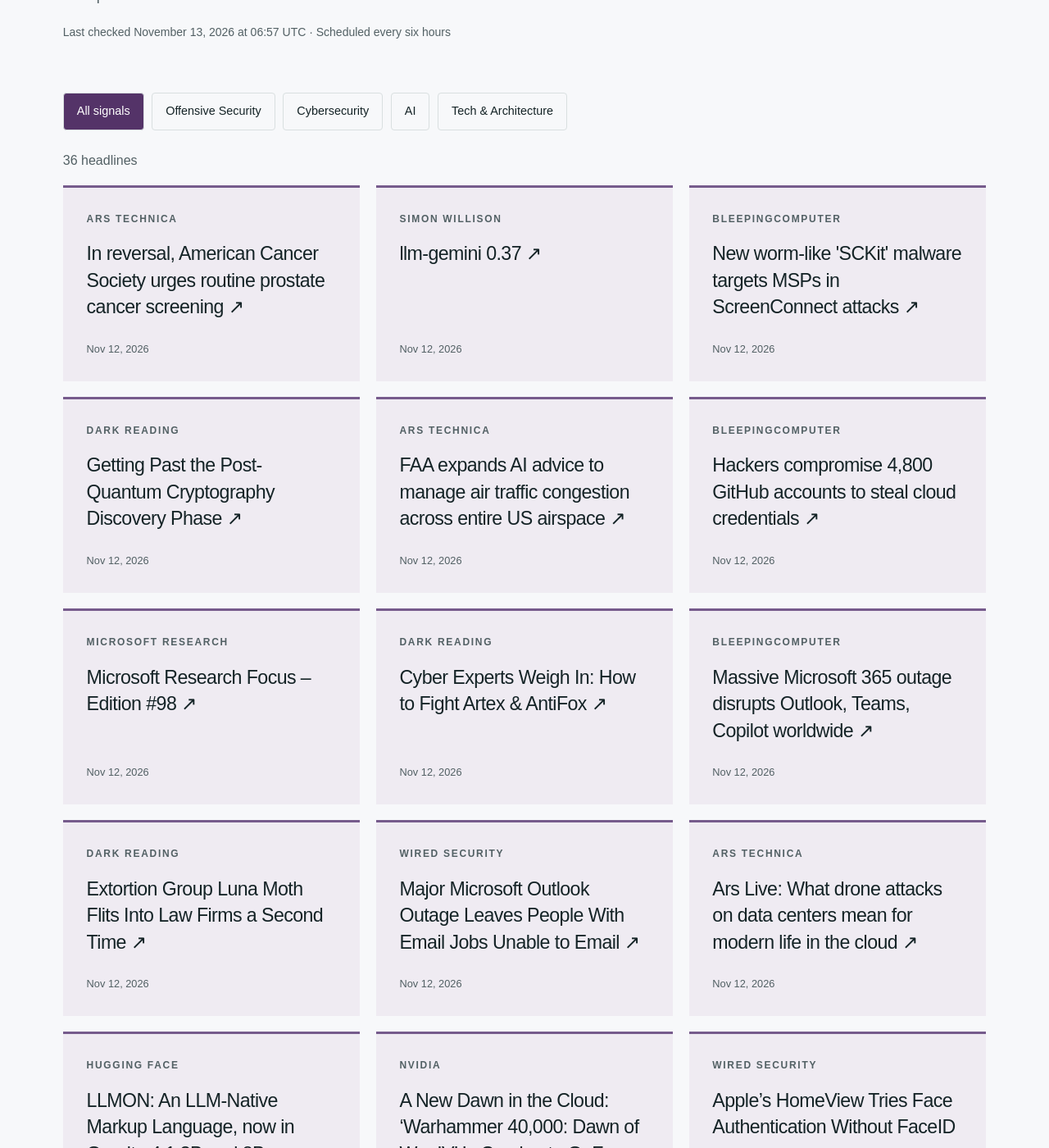
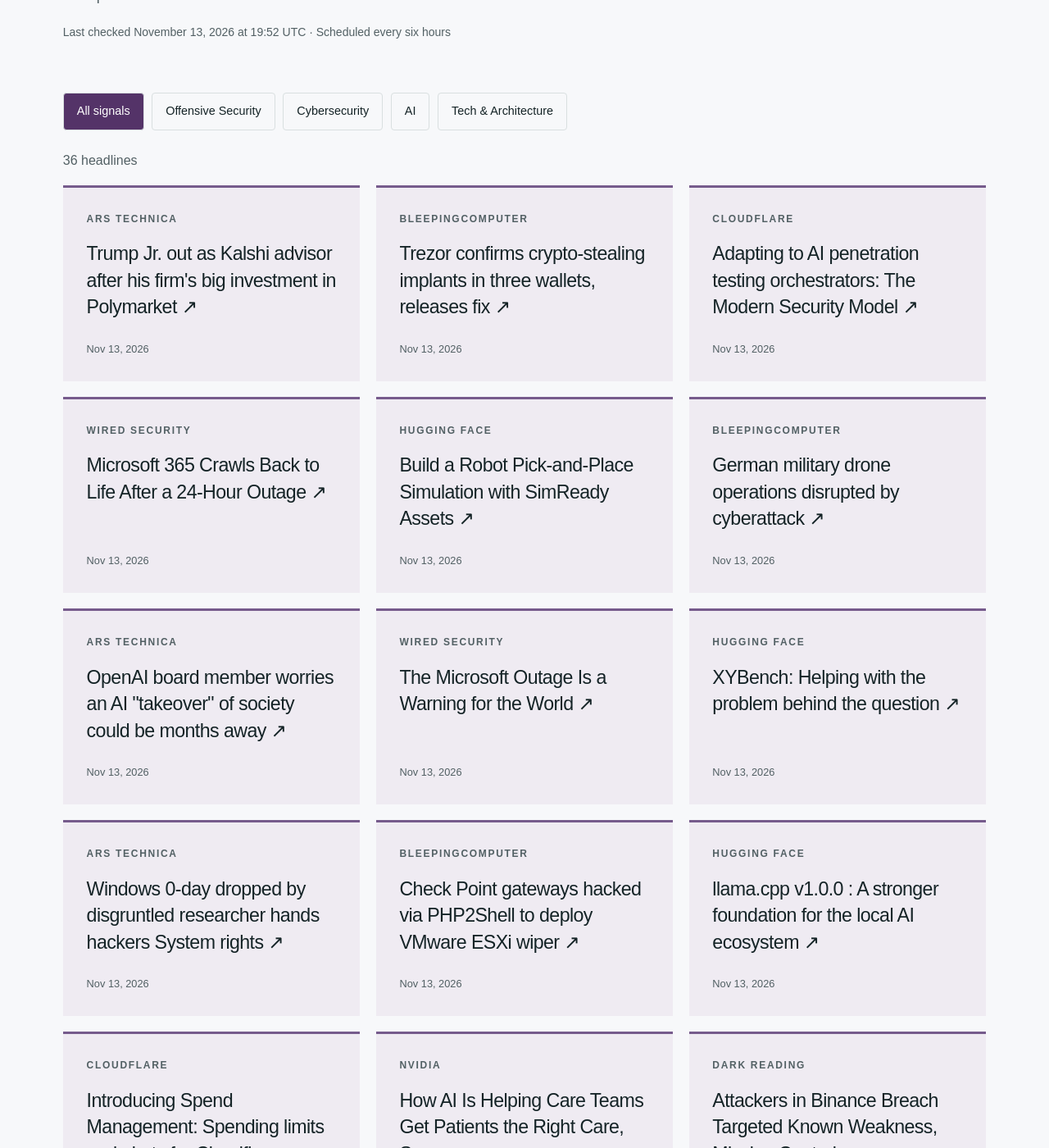
Before and after one commit to hntk/hntk.github.io, a Jekyll site: the page built from news/index.html, in a window 1280 px wide and 1400 px high, scrolled down 375 px. Shown: the whole window at 82% size. Built offline with Jekyll 4.4.1, drawn with Linux system fonts in a browser that asks for light colours; some of the changed text lies outside the part shown.

Commit message:
Refresh News and Signals

```diff
--- a/_data/news.json
+++ b/_data/news.json
@@ -1,13 +1,133 @@
 {
-  "updated": "2026-11-13T06:57:19.219563+00:00",
+  "updated": "2026-11-13T19:52:28.044556+00:00",
   "items": [
     {
-      "title": "In reversal, American Cancer Society urges routine prostate cancer screening",
-      "url": "https://arstechnica.com/health/2026/11/in-reversal-american-cancer-society-urges-prostate-cancer-tests-for-all-men/",
-      "published": "2026-11-12T22:59:51+00:00",
+      "title": "Trump Jr. out as Kalshi advisor after his firm's big investment in Polymarket",
+      "url": "https://arstechnica.com/tech-policy/2026/11/trump-jr-out-as-kalshi-advisor-after-his-firms-big-investment-in-polymarket/",
+      "published": "2026-11-13T19:49:16+00:00",
       "source": "Ars Technica",
       "source_id": "ars-technica",
       "category": "tech-architecture"
+    },
+    {
+      "title": "Trezor confirms crypto-stealing implants in three wallets, releases fix",
+      "url": "https://www.bleepingcomputer.com/news/cryptocurrency/trezor-confirms-crypto-stealing-implants-in-three-wallets-releases-fix/",
+      "published": "2026-11-13T19:38:36+00:00",
+      "source": "BleepingComputer",
+      "source_id": "bleepingcomputer",
+      "category": "cybersecurity"
+    },
+    {
+      "title": "Adapting to AI penetration testing orchestrators: The Modern Security Model",
+      "url": "https://blog.cloudflare.com/adapting-to-ai-penetration-testing-orchestrators/",
+      "published": "2026-11-13T19:26:07+00:00",
+      "source": "Cloudflare",
+      "source_id": "cloudflare",
+      "category": "tech-architecture"
+    },
+    {
+      "title": "Microsoft 365 Crawls Back to Life After a 24-Hour Outage",
+      "url": "https://www.wired.com/story/microsoft-365-crawls-back-to-life-after-a-24-hour-outage/",
+      "published": "2026-11-13T19:08:57+00:00",
+      "source": "WIRED Security",
+      "source_id": "wired",
+      "category": "cybersecurity"
+    },
+    {
+      "title": "Build a Robot Pick-and-Place Simulation with SimReady Assets",
+      "url": "https://huggingface.co/blog/nvidia/simready-assets-robot-pick-and-place",
+      "published": "2026-11-13T18:00:39+00:00",
+      "source": "Hugging Face",
+      "source_id": "hugging-face",
+      "category": "ai"
+    },
+    {
+      "title": "German military drone operations disrupted by cyberattack",
+      "url": "https://www.bleepingcomputer.com/news/security/german-military-drone-operations-disrupted-by-cyberattack/",
+      "published": "2026-11-13T17:31:56+00:00",
+      "source": "BleepingComputer",
+      "source_id": "bleepingcomputer",
+      "category": "cybersecurity"
+    },
+    {
+      "title": "OpenAI board member worries an AI \"takeover\" of society could be months away",
+      "url": "https://arstechnica.com/features/2026/11/ai-is-the-most-likely-reason-youll-die-openai-board-member-warns/",
+      "published": "2026-11-13T17:25:45+00:00",
+      "source": "Ars Technica",
+      "source_id": "ars-technica",
+      "category": "tech-architecture"
+    },
+    {
+      "title": "The Microsoft Outage Is a Warning for the World",
+      "url": "https://www.wired.com/story/the-microsoft-outage-is-a-warning-for-the-world/",
+      "published": "2026-11-13T17:15:54+00:00",
+      "source": "WIRED Security",
+      "source_id": "wired",
+      "category": "cybersecurity"
+    },
+    {
+      "title": "XYBench: Helping with the problem behind the question",
+      "url": "https://huggingface.co/blog/allenai/xybench",
+      "published": "2026-11-13T17:02:35+00:00",
+      "source": "Hugging Face",
+      "source_id": "hugging-face",
+      "category": "ai"
+    },
+    {
+      "title": "Windows 0-day dropped by disgruntled researcher hands hackers System rights",
+      "url": "https://arstechnica.com/security/2026/11/windows-0-day-dropped-by-disgruntled-researcher-hands-hackers-system-rights/",
+      "published": "2026-11-13T16:26:32+00:00",
+      "source": "Ars Technica",
+      "source_id": "ars-technica",
+      "category": "tech-architecture"
+    },
+    {
+      "title": "Check Point gateways hacked via PHP2Shell to deploy VMware ESXi wiper",
+      "url": "https://www.bleepingcomputer.com/news/security/check-point-gateways-hacked-via-php2shell-to-deploy-vmware-esxi-wiper/",
+      "published": "2026-11-13T16:21:43+00:00",
+      "source": "BleepingComputer",
+      "source_id": "bleepingcomputer",
+      "category": "cybersecurity"
+    },
+    {
+      "title": "llama.cpp v1.0.0 : A stronger foundation for the local AI ecosystem",
+      "url": "https://huggingface.co/blog/ggml-org/llama-cpp-v1",
+      "published": "2026-11-13T14:05:22+00:00",
+      "source": "Hugging Face",
+      "source_id": "hugging-face",
+      "category": "ai"
+    },
+    {
+      "title": "Introducing Spend Management: Spending limits and alerts for Cloudflare",
+      "url": "https://blog.cloudflare.com/spend-management/",
+      "published": "2026-11-13T14:00:00+00:00",
+      "source": "Cloudflare",
+      "source_id": "cloudflare",
+      "category": "tech-architecture"
+    },
+    {
+      "title": "How AI Is Helping Care Teams Get Patients the Right Care, Sooner",
+      "url": "https://blogs.nvidia.com/blog/how-ai-is-helping-care-teams/",
+      "published": "2026-11-13T13:00:42+00:00",
+      "source": "NVIDIA",
+      "source_id": "nvidia",
+      "category": "ai"
+    },
+    {
+      "title": "Attackers in Binance Breach Targeted Known Weakness, Missing Controls",
+      "url": "https://www.darkreading.com/cybersecurity-operations/attackers-binance-breach-targeted-weakness-missing-controls",
+      "published": "2026-11-13T13:00:00+00:00",
+      "source": "Dark Reading",
+      "source_id": "dark-reading",
+      "category": "cybersecurity"
+    },
+    {
+      "title": "AI Doesn’t Have to Go Rogue to Break the World",
+      "url": "https://www.schneier.com/blog/archives/2026/11/ai-doesnt-have-to-go-rogue-to-break-the-world.html",
+      "published": "2026-11-13T12:03:30+00:00",
+      "source": "Schneier on Security",
+      "source_id": "schneier",
+      "category": "cybersecurity"
     },
     {
       "title": "llm-gemini 0.37",
@@ -18,35 +138,11 @@
       "category": "ai"
     },
     {
-      "title": "New worm-like 'SCKit' malware targets MSPs in ScreenConnect attacks",
-      "url": "https://www.bleepingcomputer.com/news/security/new-worm-like-sckit-malware-targets-msps-in-screenconnect-attacks/",
-      "published": "2026-11-12T22:53:10+00:00",
-      "source": "BleepingComputer",
-      "source_id": "bleepingcomputer",
-      "category": "cybersecurity"
-    },
-    {
       "title": "Getting Past the Post-Quantum Cryptography Discovery Phase",
       "url": "https://www.darkreading.com/cybersecurity-operations/getting-past-post-quantum-cryptography-discovery",
       "published": "2026-11-12T22:46:05+00:00",
       "source": "Dark Reading",
       "source_id": "dark-reading",
-      "category": "cybersecurity"
-    },
-    {
-      "title": "FAA expands AI advice to manage air traffic congestion across entire US airspace",
-      "url": "https://arstechnica.com/ai/2026/11/faa-expands-ai-advice-to-manage-air-traffic-congestion-across-entire-us-airspace/",
-      "published": "2026-11-12T22:28:47+00:00",
-      "source": "Ars Technica",
-      "source_id": "ars-technica",
-      "category": "tech-architecture"
-    },
-    {
-      "title": "Hackers compromise 4,800 GitHub accounts to steal cloud credentials",
-      "url": "https://www.bleepingcomputer.com/news/security/hackers-compromise-4-800-github-accounts-to-steal-cloud-credentials/",
-      "published": "2026-11-12T22:25:30+00:00",
-      "source": "BleepingComputer",
-      "source_id": "bleepingcomputer",
       "category": "cybersecurity"
     },
     {
@@ -66,44 +162,12 @@
       "category": "cybersecurity"
     },
     {
-      "title": "Massive Microsoft 365 outage disrupts Outlook, Teams, Copilot worldwide",
-      "url": "https://www.bleepingcomputer.com/news/microsoft/massive-microsoft-365-outage-disrupts-outlook-teams-copilot-worldwide/",
-      "published": "2026-11-12T20:15:16+00:00",
-      "source": "BleepingComputer",
-      "source_id": "bleepingcomputer",
-      "category": "cybersecurity"
-    },
-    {
-      "title": "Extortion Group Luna Moth Flits Into Law Firms a Second Time",
-      "url": "https://www.darkreading.com/data-privacy/extortion-luna-moth-law-firms-second-time",
-      "published": "2026-11-12T20:09:41+00:00",
-      "source": "Dark Reading",
-      "source_id": "dark-reading",
-      "category": "cybersecurity"
-    },
-    {
       "title": "Major Microsoft Outlook Outage Leaves People With Email Jobs Unable to Email",
       "url": "https://www.wired.com/story/major-microsoft-outlook-outage-hits-365-customers-north-america/",
       "published": "2026-11-12T20:01:33+00:00",
       "source": "WIRED Security",
       "source_id": "wired",
       "category": "cybersecurity"
-    },
-    {
-      "title": "Ars Live: What drone attacks on data centers mean for modern life in the cloud",
-      "url": "https://arstechnica.com/gadgets/2026/11/ars-live-can-the-cloud-survive-drone-strikes-on-data-centers/",
-      "published": "2026-11-12T19:59:59+00:00",
-      "source": "Ars Technica",
-      "source_id": "ars-technica",
-      "category": "tech-architecture"
-    },
-    {
-      "title": "LLMON: An LLM-Native Markup Language, now in Granite 4.1 3B and 8B",
-      "url": "https://huggingface.co/blog/ibm-granite/llmon-an-llm-native-markup-language-now-in-granite",
-      "published": "2026-11-12T19:07:35+00:00",
-      "source": "Hugging Face",
-      "source_id": "hugging-face",
-      "category": "ai"
     },
     {
       "title": "A New Dawn in the Cloud: ‘Warhammer 40,000: Dawn of War IV’ Is Coming to GeForce NOW",
@@ -114,28 +178,12 @@
       "category": "ai"
     },
     {
-      "title": "Apple’s HomeView Tries Face Authentication Without FaceID",
-      "url": "https://www.wired.com/story/apples-homeview-tries-face-authentication-without-faceid/",
-      "published": "2026-11-12T14:00:00+00:00",
-      "source": "WIRED Security",
-      "source_id": "wired",
-      "category": "cybersecurity"
-    },
-    {
       "title": "Another Way Police Are Locating People from Their Smartphones",
       "url": "https://www.schneier.com/blog/archives/2026/11/another-way-police-are-locating-people-from-their-smartphones.html",
       "published": "2026-11-12T12:02:58+00:00",
       "source": "Schneier on Security",
       "source_id": "schneier",
       "category": "cybersecurity"
-    },
-    {
-      "title": "The Definitive Fine-Tuning Guide for 3D Generation Models",
-      "url": "https://huggingface.co/blog/3d-lora-finetuning",
-      "published": "2026-11-12T00:00:00+00:00",
-      "source": "Hugging Face",
-      "source_id": "hugging-face",
-      "category": "ai"
     },
     {
       "title": "Gemini Decisions API",
@@ -178,14 +226,6 @@
       "category": "cybersecurity"
     },
     {
-      "title": "BotPsy: On-Device Personal Assistant with a Sub-Billion-Parameter Agentic Language Model",
-      "url": "https://huggingface.co/blog/qvac/botpsy",
-      "published": "2026-11-11T05:01:16+00:00",
-      "source": "Hugging Face",
-      "source_id": "hugging-face",
-      "category": "ai"
-    },
-    {
       "title": "How AI Helps Recyclers Turn Mixed Waste Into Reusable Material",
       "url": "https://blogs.nvidia.com/blog/ai-recycling-startups/",
       "published": "2026-11-11T03:00:20+00:00",
@@ -210,52 +250,12 @@
       "category": "offensive-security"
     },
     {
-      "title": "NVIDIA Expands Open Source Commitment With OpenShell Contribution and New AI Infrastructure",
-      "url": "https://blogs.nvidia.com/blog/open-source-openshell-infrastructure/",
-      "published": "2026-11-10T16:00:03+00:00",
-      "source": "NVIDIA",
-      "source_id": "nvidia",
-      "category": "ai"
-    },
-    {
-      "title": "New OpenSSH Vulnerability",
-      "url": "https://www.schneier.com/blog/archives/2026/11/new-openssh-vulnerability.html",
-      "published": "2026-11-10T12:02:38+00:00",
-      "source": "Schneier on Security",
-      "source_id": "schneier",
-      "category": "cybersecurity"
-    },
-    {
-      "title": "Security Flaws Across UK Government Sites Exposed ‘God-Tier’ Information",
-      "url": "https://www.wired.com/story/security-flaws-across-uk-government-sites-exposed-god-tier-information/",
-      "published": "2026-11-10T07:00:00+00:00",
-      "source": "WIRED Security",
-      "source_id": "wired",
-      "category": "cybersecurity"
-    },
-    {
-      "title": "Launching the Vite Ecosystem Fund",
-      "url": "https://blog.cloudflare.com/launching-vite-ecosystem-fund/",
-      "published": "2026-11-09T13:00:00+00:00",
-      "source": "Cloudflare",
-      "source_id": "cloudflare",
-      "category": "tech-architecture"
-    },
-    {
       "title": "Principal Problems: App Registrations, Service Principals, and the Hidden Risk of Multi-Tenant Apps",
       "url": "https://specterops.io/blog/2026/11/06/app-registrations-vs-service-principals/",
       "published": "2026-11-06T17:00:00+00:00",
       "source": "SpecterOps",
       "source_id": "specterops",
       "category": "offensive-security"
-    },
-    {
-      "title": "The post-quantum future of web privacy",
-      "url": "https://blog.cloudflare.com/vole-mole/",
-      "published": "2026-11-06T14:00:00+00:00",
-      "source": "Cloudflare",
-      "source_id": "cloudflare",
-      "category": "tech-architecture"
     },
     {
       "title": "After Binance, check what your signing systems can approve",
@@ -295,79 +295,79 @@
       "id": "ars-technica",
       "name": "Ars Technica",
       "status": "ok",
-      "last_success": "2026-11-13T06:57:19.219563+00:00"
+      "last_success": "2026-11-13T19:52:28.044556+00:00"
     },
     {
       "id": "bleepingcomputer",
       "name": "BleepingComputer",
       "status": "ok",
-      "last_success": "2026-11-13T06:57:19.219563+00:00"
+      "last_success": "2026-11-13T19:52:28.044556+00:00"
     },
     {
       "id": "cloudflare",
       "name": "Cloudflare",
       "status": "ok",
-      "last_success": "2026-11-13T06:57:19.219563+00:00"
+      "last_success": "2026-11-13T19:52:28.044556+00:00"
     },
     {
       "id": "dark-reading",
       "name": "Dark Reading",
       "status": "ok",
-      "last_success": "2026-11-13T06:57:19.219563+00:00"
+      "last_success": "2026-11-13T19:52:28.044556+00:00"
     },
     {
       "id": "hugging-face",
       "name": "Hugging Face",
       "status": "ok",
-      "last_success": "2026-11-13T06:57:19.219563+00:00"
+      "last_success": "2026-11-13T19:52:28.044556+00:00"
     },
     {
       "id": "microsoft-research",
       "name": "Microsoft Research",
       "status": "ok",
-      "last_success": "2026-11-13T06:57:19.219563+00:00"
+      "last_success": "2026-11-13T19:52:28.044556+00:00"
     },
     {
       "id": "nvidia",
       "name": "NVIDIA",
       "status": "ok",
-      "last_success": "2026-11-13T06:57:19.219563+00:00"
+      "last_success": "2026-11-13T19:52:28.044556+00:00"
     },
     {
       "id": "portswigger",
       "name": "PortSwigger Research",
       "status": "ok",
-      "last_success": "2026-11-13T06:57:19.219563+00:00"
+      "last_success": "2026-11-13T19:52:28.044556+00:00"
     },
     {
       "id": "schneier",
       "name": "Schneier on Security",
       "status": "ok",
-      "last_success": "2026-11-13T06:57:19.219563+00:00"
+      "last_success": "2026-11-13T19:52:28.044556+00:00"
     },
     {
       "id": "simon-willison",
       "name": "Simon Willison",
       "status": "ok",
-      "last_success": "2026-11-13T06:57:19.219563+00:00"
+      "last_success": "2026-11-13T19:52:28.044556+00:00"
     },
     {
       "id": "specterops",
       "name": "SpecterOps",
       "status": "ok",
-      "last_success": "2026-11-13T06:57:19.219563+00:00"
+      "last_success": "2026-11-13T19:52:28.044556+00:00"
     },
     {
       "id": "trail-of-bits",
       "name": "Trail of Bits",
       "status": "ok",
-      "last_success": "2026-11-13T06:57:19.219563+00:00"
+      "last_success": "2026-11-13T19:52:28.044556+00:00"
     },
     {
       "id": "wired",
       "name": "WIRED Security",
       "status": "ok",
-      "last_success": "2026-11-13T06:57:19.219563+00:00"
+      "last_success": "2026-11-13T19:52:28.044556+00:00"
     }
   ]
 }
```
